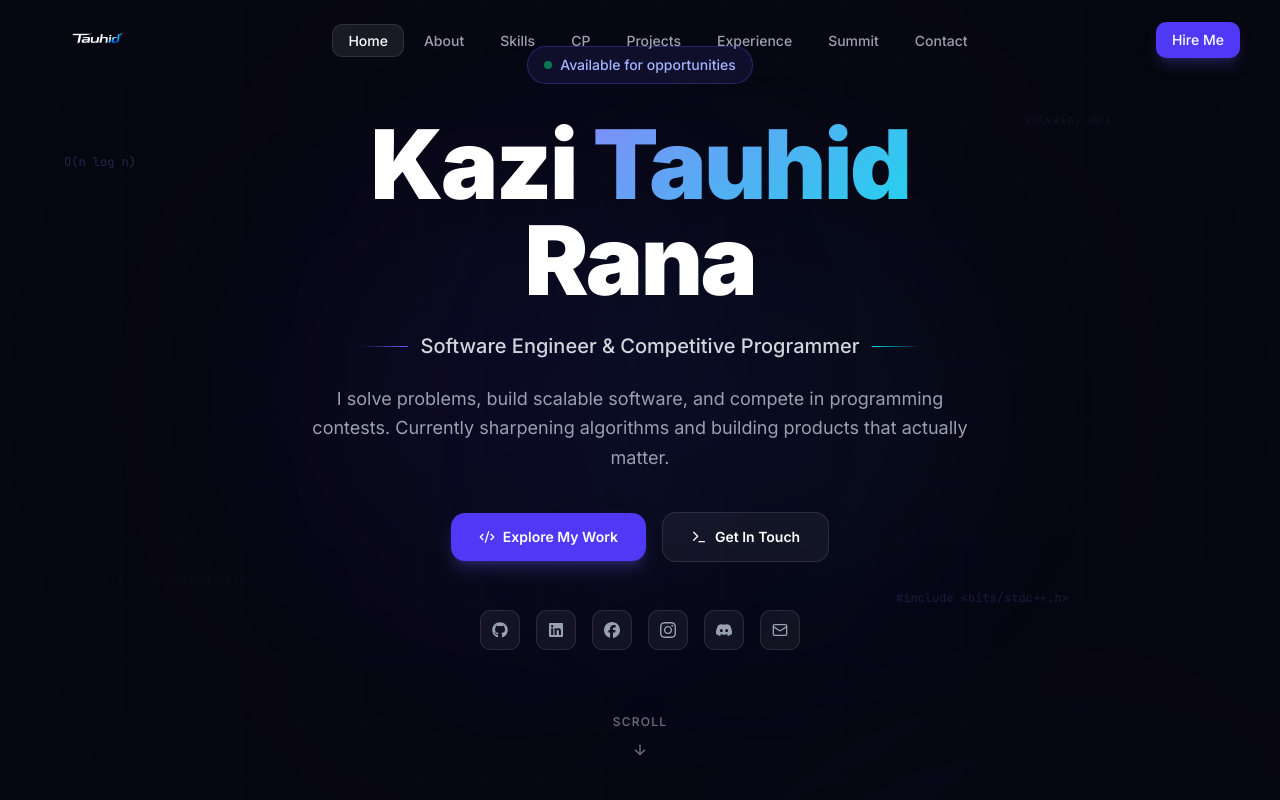
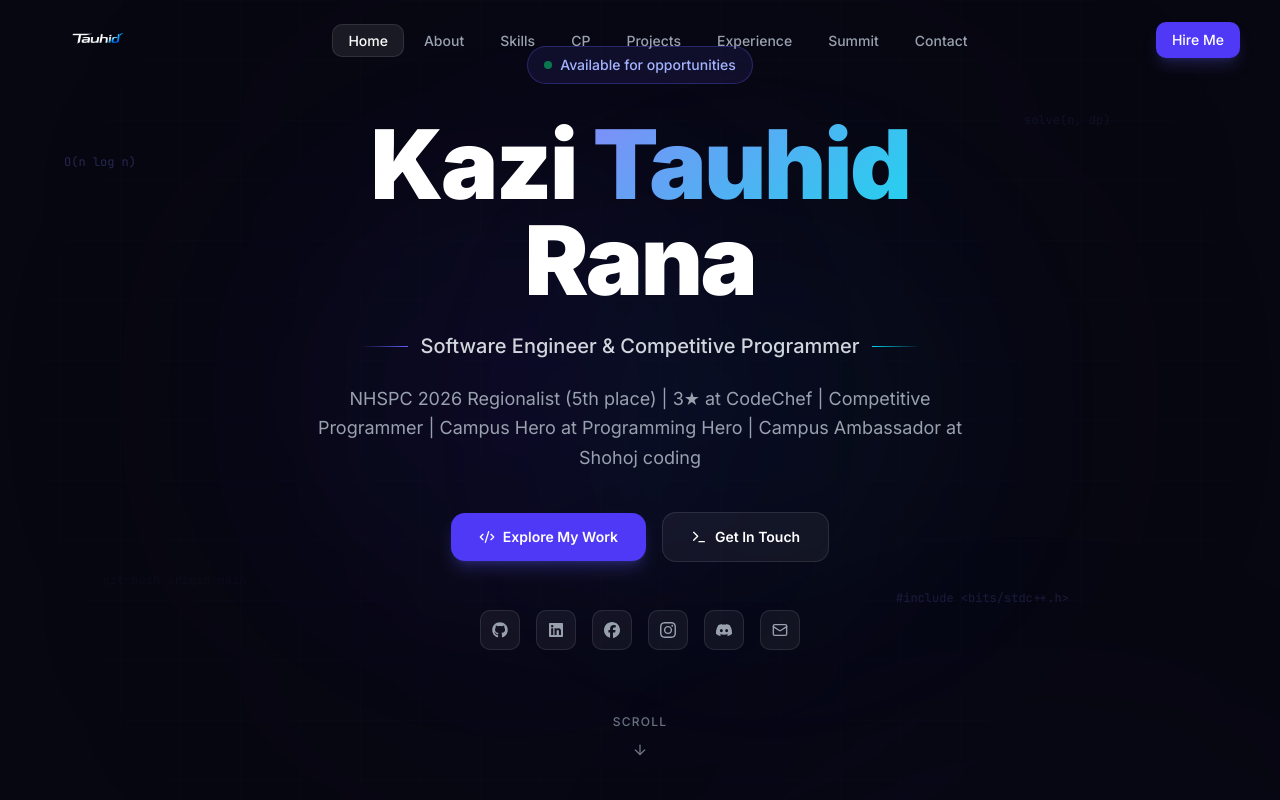
Before and after one commit to Tauhidrana/portfolio-web-2, a React (Vite) app: page / in a window 1280 px wide. Shown: the top 800 px of the page. Built offline with nearby package versions, Linux system fonts and the light colour scheme.

Commit message:
Revise Hero component description
Updated personal description in Hero component to include competitive achievements and roles.

```diff
--- a/src/components/sections/Hero.tsx
+++ b/src/components/sections/Hero.tsx
@@ -123,9 +123,8 @@ export default function Hero() {
           transition={{ duration: 0.6, delay: 0.35 }}
           className="text-gray-400 text-base md:text-lg max-w-2xl mx-auto mb-10 leading-relaxed"
         >
-          I solve problems, build scalable software, and compete in programming
-          contests. Currently sharpening algorithms and building products that
-          actually matter.
+          NHSPC 2026 Regionalist (5th place)  | 3★ at CodeChef | Competitive Programmer |
+          Campus Hero at Programming Hero | Campus Ambassador at Shohoj coding
         </motion.p>
 
         <motion.div
```
